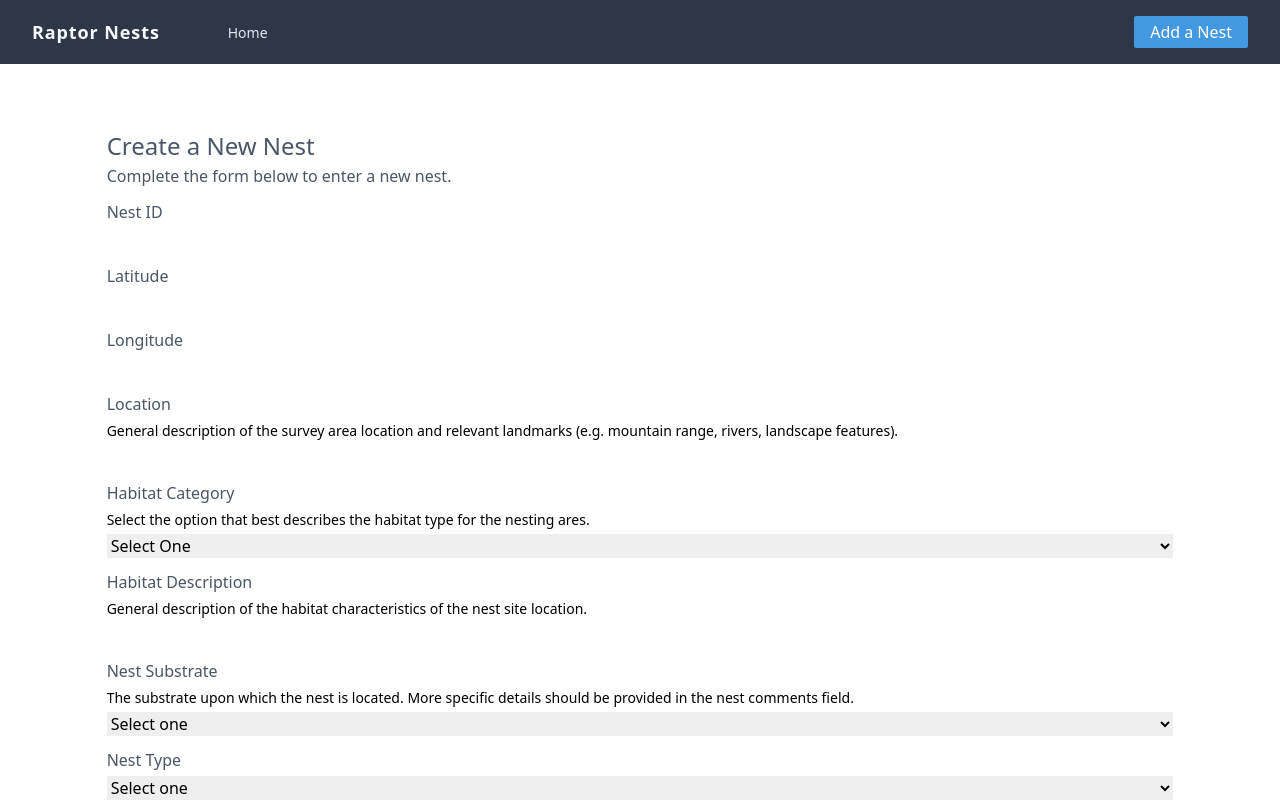
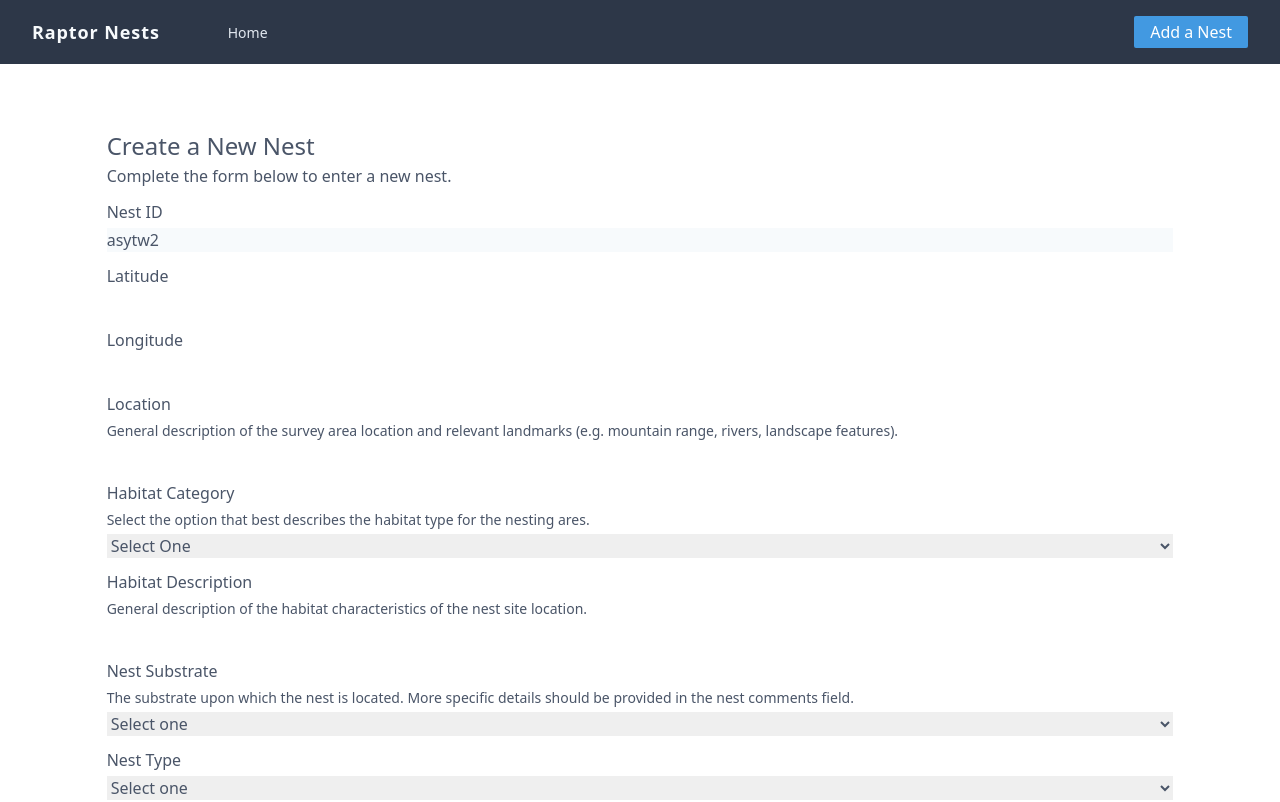
Before and after one commit to kissmygritts/raptor-nests-app, a Vue app: page /nests/create in a window 1280 px wide. Shown: the top 802 px of the page. Built offline with nearby package versions, Linux system fonts and the light colour scheme; what @tailwindcss/custom-forms would draw is missing.

Commit message:
Generate random nest ID on nest data entry

```diff
--- a/package.json
+++ b/package.json
@@ -10,6 +10,7 @@
   "dependencies": {
     "axios": "^0.21.0",
     "core-js": "^3.6.5",
+    "nanoid": "^3.1.16",
     "tailwindcss": "^1.9.6",
     "vue": "^2.6.11",
     "vue-router": "^3.2.0"
--- /dev/null
+++ b/src/services/IdService.js
@@ -0,0 +1,9 @@
+import { customAlphabet } from 'nanoid/async'
+
+const nanoid = customAlphabet('0123456789abcdefghijklmnopqrstuvwxyz', 6)
+
+async function generateId () {
+  return nanoid()
+}
+
+export default generateId
--- a/src/views/NestsCreate.vue
+++ b/src/views/NestsCreate.vue
@@ -1,6 +1,6 @@
 <template>
   <div class="container mx-auto mt-16">
-    <form @submit.prevent="createNest" class="w-5/6 mx-auto">
+    <form @submit.prevent="createNest" class="w-5/6 mx-auto text-gray-700">
       <h1 class="text-2xl text-gray-700">Create a New Nest</h1>
       <p class="text-gray-700">
         Complete the form below to enter a new nest.
@@ -8,7 +8,12 @@
 
       <label for="nest_id" class="block mt-3">
         <span class="text-gray-700">Nest ID</span>
-        <input type="text" class="w-full form-input mt-1 block" v-model="nest.id">
+        <input
+          type="text"
+          class="w-full form-input mt-1 block bg-gray-100 text-gray-700 cursor-not-allowed"
+          readonly="readonly"
+          v-model="nest.id"
+        >
       </label>
 
       <label for="lat" class="block mt-3">
@@ -133,6 +138,8 @@
 </template>
 
 <script>
+import generateId from '@/services/IdService.js'
+
 export default {
   data () {
     return {
@@ -166,6 +173,11 @@ export default {
       this.resetForm()
     },
 
+    async generateNestId () {
+      const id = await generateId()
+      this.nest.id = id
+    },
+
     resetForm () {
       this.nest.id = ''
       this.nest.lat = ''
@@ -178,6 +190,10 @@ export default {
       this.nest.probable_origin = ''
       this.nest.nest_comments = ''
     }
+  },
+
+  mounted () {
+    this.generateNestId()
   }
 }
 </script>
```
Also changed, not shown: 1 other file (tests, documents, lock files or other folders).
